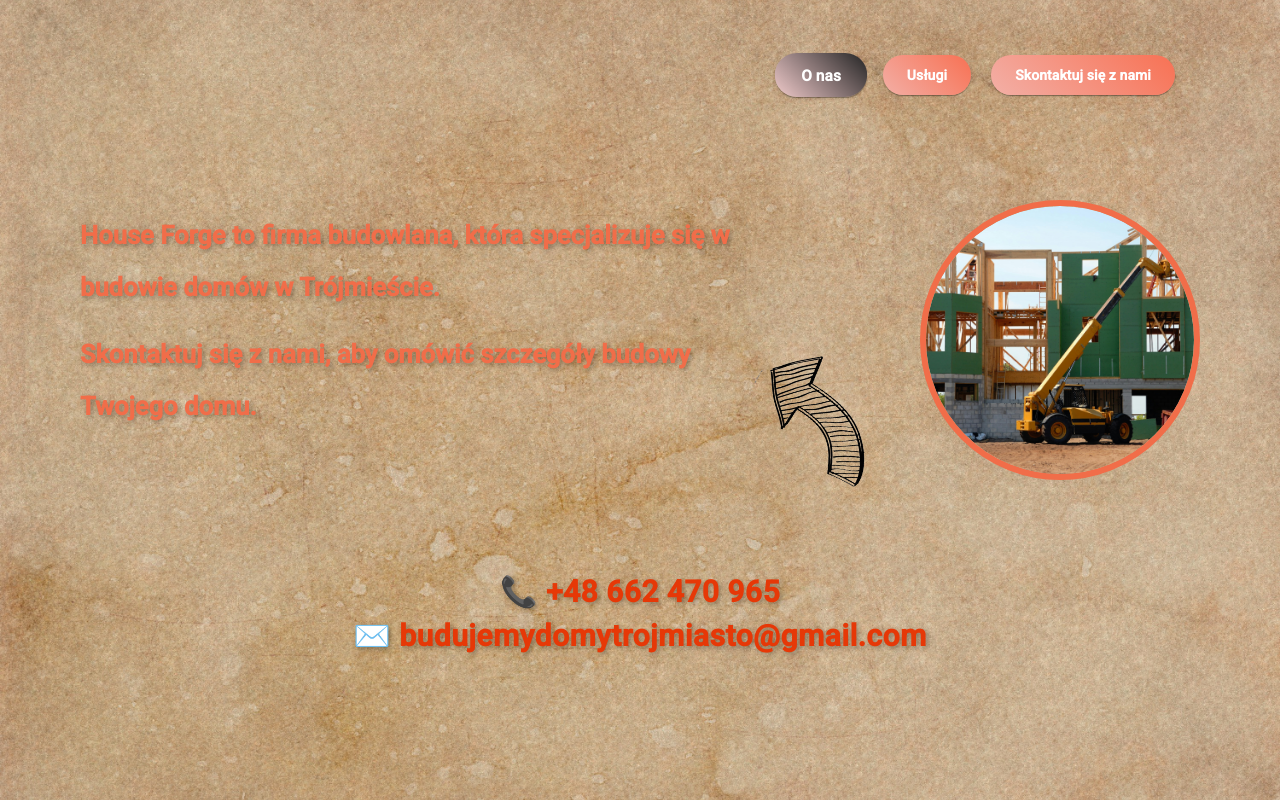
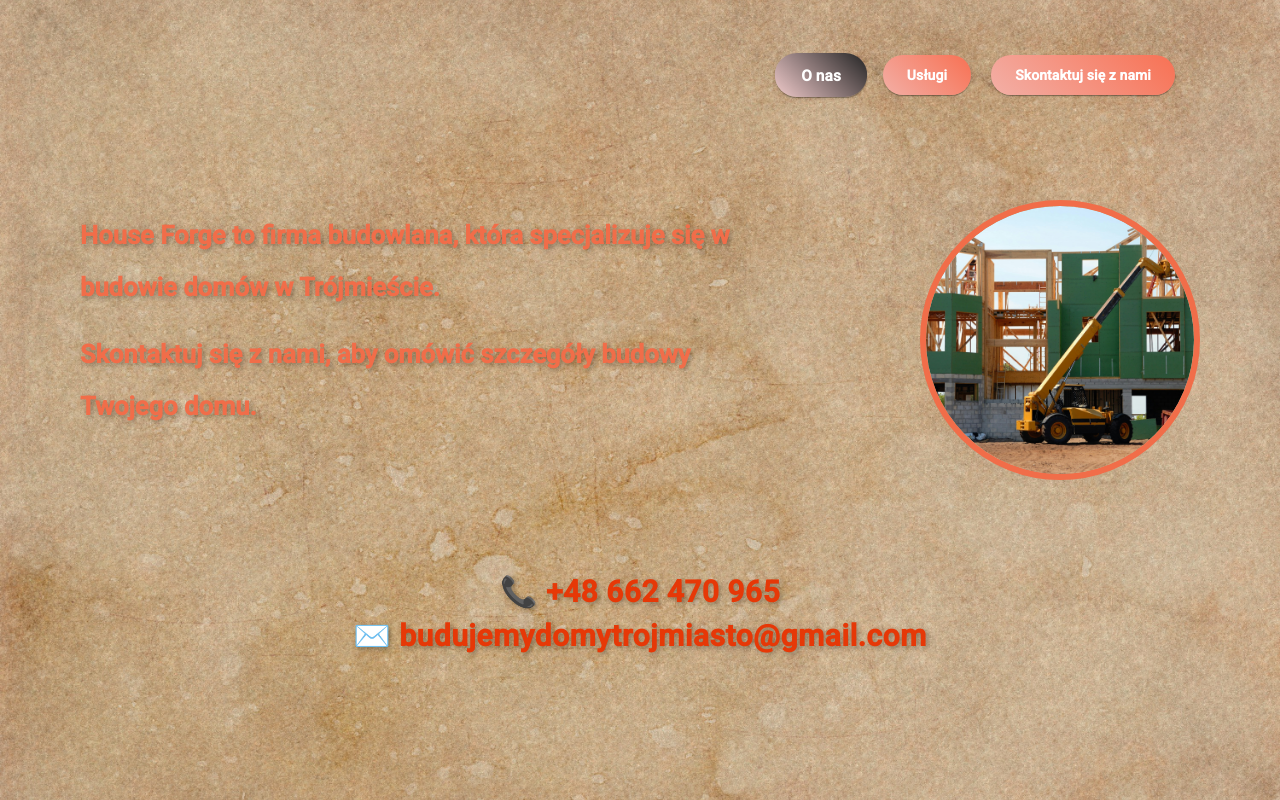
Before and after one commit to PawelJanowicz1/HouseForge-frontend, an Angular app: page /about in a window 1280 px wide. Built offline with nearby package versions, Linux system fonts and the light colour scheme.

Commit message:
setting favicon + title

```diff
--- a/src/app/about/about.component.css
+++ b/src/app/about/about.component.css
@@ -44,31 +44,41 @@
   width: 220px;
   height: 220px;
   border: 6px solid #f16d49;
-  border-radius: 50%; /* Circle frame */
+  border-radius: 50%;
   display: flex;
   justify-content: center;
   align-items: center;
-  overflow: hidden; /* Ensures the image stays within the circular frame */
+  overflow: hidden;
 }
 
 .photo-resize {
   width: 100%;
   height: 100%;
-  object-fit: cover; /* Ensures the image covers the circle area */
+  object-fit: cover;
   border-radius: 50%;
 }
 
 .arrow {
   position: absolute;
   width: 80px;
-  transform: rotate(120deg);
+  transform: rotate(100deg);
   top: 50%;
-  left: -70px; /* Initial position for small screens */
+  left: -70px;
   opacity: 0;
-  animation: fadeInPhoto 1s ease-out 1s forwards;
+  animation: fadeInArrow 1.5s forwards;
 }
 
-/* Medium screens (tablets) */
+@keyframes fadeInArrow {
+  from {
+    opacity: 0;
+    transform: translateY(20px) rotate(120deg);
+  }
+  to {
+    opacity: 1;
+    transform: translateY(0) rotate(120deg);
+  }
+}
+
 @media (min-width: 768px) {
   .about-container {
     flex-direction: row;
@@ -91,7 +101,6 @@
     width: 100px;
     left: -30px;
     opacity: 1;
-    animation: none;
   }
 }
 
@@ -176,17 +185,6 @@
   }
 }
 
-@keyframes fadeInPhoto {
-  from {
-    opacity: 0;
-    transform: translateY(-20px) rotate(30deg);
-  }
-  to {
-    opacity: 1;
-    transform: translateY(0) rotate(30deg);
-  }
-}
-
 .slide-in-right {
   transform: translateX(100%);
   animation: slideInFromRight 1s ease-out forwards;
--- a/src/app/app.component.css
+++ b/src/app/app.component.css
@@ -88,6 +88,18 @@
   text-shadow: 2px 2px 5px rgba(0, 0, 0, 0.3);
   font-weight: bold;
   margin-bottom: 20px;
+}
+
+@media(max-width: 700px){
+  .footer-link{
+    font-size:22px;
+  }
+}
+
+@media(max-width: 550px){
+  .footer-link{
+    font-size:18px;
+  }
 }
 
 .footer-link:hover {
--- a/src/app/contact/send-message-form.component.css
+++ b/src/app/contact/send-message-form.component.css
@@ -190,10 +190,10 @@
 @keyframes fadeInArrow {
   from {
     opacity: 0;
-    transform: translateY(20px) rotate(45deg);
+    transform: translateY(20px) rotate(120deg);
   }
   to {
     opacity: 1;
-    transform: translateY(0) rotate(45deg);
+    transform: translateY(0) rotate(120deg);
   }
 }
--- a/src/app/navbar/navbar.component.css
+++ b/src/app/navbar/navbar.component.css
@@ -19,9 +19,22 @@
   background: linear-gradient(45deg, #f1cbcb, #fa4e25);
   color: white;
   border: none;
+  font-size: 16px;
   font-weight: bold;
   background-size: 200% 200%;
   animation: gradient-pulse 3s ease infinite;
+}
+
+@media(max-width: 700px){
+  .navbar-custom button{
+    font-size: 12px;
+  }
+}
+
+@media(max-width: 1400px){
+  .navbar-custom button{
+    font-size: 14px;
+  }
 }
 
 @keyframes gradient-pulse {
```
Also changed, not shown: src/index.html (line endings or trailing spaces).
